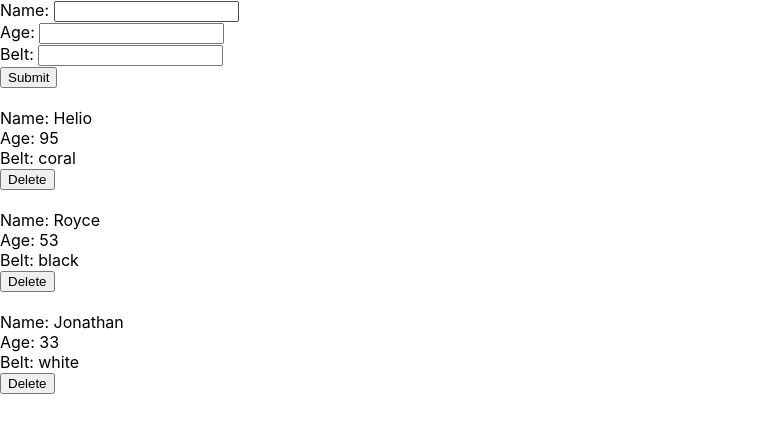
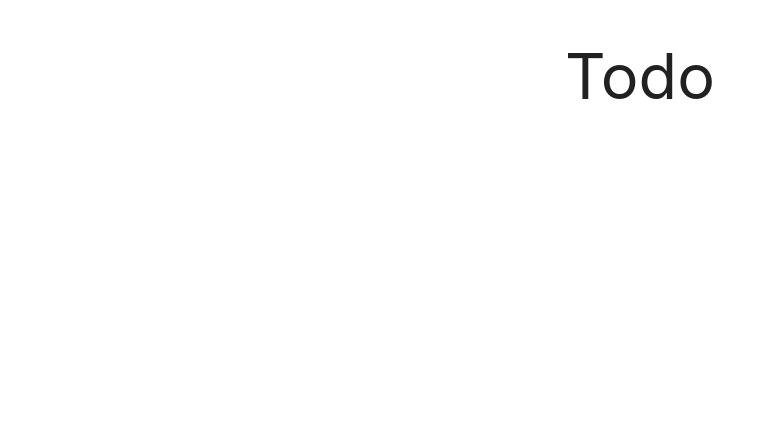
Before and after one commit to popejb1116/react-tut-react_redux, a React (Create React App) app: page / in a window 1280 px wide. Shown: the top 432 px of the page, without its empty margins (0-775 px from the left). Built offline with nearby package versions, Linux system fonts and the light colour scheme.

Commit message:
Clean working base for Todo App - Add materialize CDN

```diff
--- a/public/index.html
+++ b/public/index.html
@@ -19,6 +19,9 @@
       work correctly both with client-side routing and a non-root public URL.
       Learn how to configure a non-root public URL by running `npm run build`.
     -->
+    <!-- Compiled and minified CSS -->
+    <link rel="stylesheet" href="https://cdnjs.cloudflare.com/ajax/libs/materialize/1.0.0/css/materialize.min.css">
+
     <title>React App</title>
   </head>
   <body>
@@ -36,5 +39,8 @@
       To begin the development, run `npm start` or `yarn start`.
       To create a production bundle, use `npm run build` or `yarn build`.
     -->
+     <!-- Compiled and minified JavaScript -->
+     <script src="https://cdnjs.cloudflare.com/ajax/libs/materialize/1.0.0/js/materialize.min.js"></script>
+
   </body>
 </html>
--- a/src/App.js
+++ b/src/App.js
@@ -1,41 +1,13 @@
 import React, { Component } from 'react'
-import Ninjas from './components/Ninjas'
-import AddNinja from './components/AddNinja'
 
 class App extends Component {
-
-  state = {
-   ninjas: [
-     {name: 'Helio', age: '95', belt: 'coral', id: '1'},
-     {name: 'Royce', age: '53', belt: 'black', id: '2'},
-     {name: 'Jonathan', age: '33', belt: 'white', id: '3'},
-   ]
-  }
-
-
-  addNinja = (ninja) => {
-    ninja.id = Math.random()
-    let ninjas = [...this.state.ninjas, ninja]
-    this.setState({
-      ninjas: ninjas
-    })
-  }
-
-  deleteNinja = (id) => {
-    let ninjas = this.state.ninjas.filter(ninja => {
-      return ninja.id !==id
-    })
-
-    this.setState({
-      ninjas: ninjas
-    })
-  }
 
   render() {
     return (
       <div className="App">
-        <AddNinja addNinja={this.addNinja}/><br/>
-        <Ninjas ninjas={this.state.ninjas} deleteNinja={this.deleteNinja}/>
+        <div className="container center-align">
+          <h1>Todo</h1>
+        </div>
       </div>
     )
   }
--- a/src/components/AddNinja.js
+++ /dev/null
@@ -1,42 +0,0 @@
-import React, {Component} from 'react'
-
-class AddNinja extends Component {
-
-  state = {
-    name: null,
-    age: null,
-    belt: null
-  }
-
-  handleSubmit = (e) => {
-    e.preventDefault()
-    this.props.addNinja(this.state)
-  }
-
-  handleChange = (e) => {
-    this.setState({
-      [e.target.id]: e.target.value
-    })
-  }
-
-  render(){
-    return (
-      <div>
-        <form onSubmit={this.handleSubmit}>
-          <label htmlFor="name">Name: </label>
-          <input type="text" id="name" value={this.state.name} onChange={this.handleChange}/><br/>
-
-          <label htmlFor="age">Age: </label>
-          <input type="text" id="age" value={this.state.age} onChange={this.handleChange}/><br/>
-
-          <label htmlFor="belt">Belt: </label>
-          <input type="text" id="belt" value={this.state.belt} onChange={this.handleChange}/><br/>
-
-          <button>Submit</button>
-        </form>
-      </div>
-    )
-  }
-}
-
-export default AddNinja
--- a/src/components/Ninjas.js
+++ /dev/null
@@ -1,22 +0,0 @@
-import React from 'react'
-
-const Ninjas = ({ninjas, deleteNinja}) =>  {
-  const ninjaList = ninjas.map(ninja => {
-    return(
-      <div className="ninja" key={ninja.id}>
-        <div>Name: {ninja.name}</div>
-        <div>Age: {ninja.age}</div>
-        <div>Belt: {ninja.belt}</div>
-        <button onClick={()=> deleteNinja(ninja.id)}>Delete</button><br/><br/>
-      </div>
-    )
-  })
-
-  return (
-    <div className="ninja-list">
-      <div>{ninjaList}</div>
-    </div>
-  )
-}
-
-export default Ninjas
```
